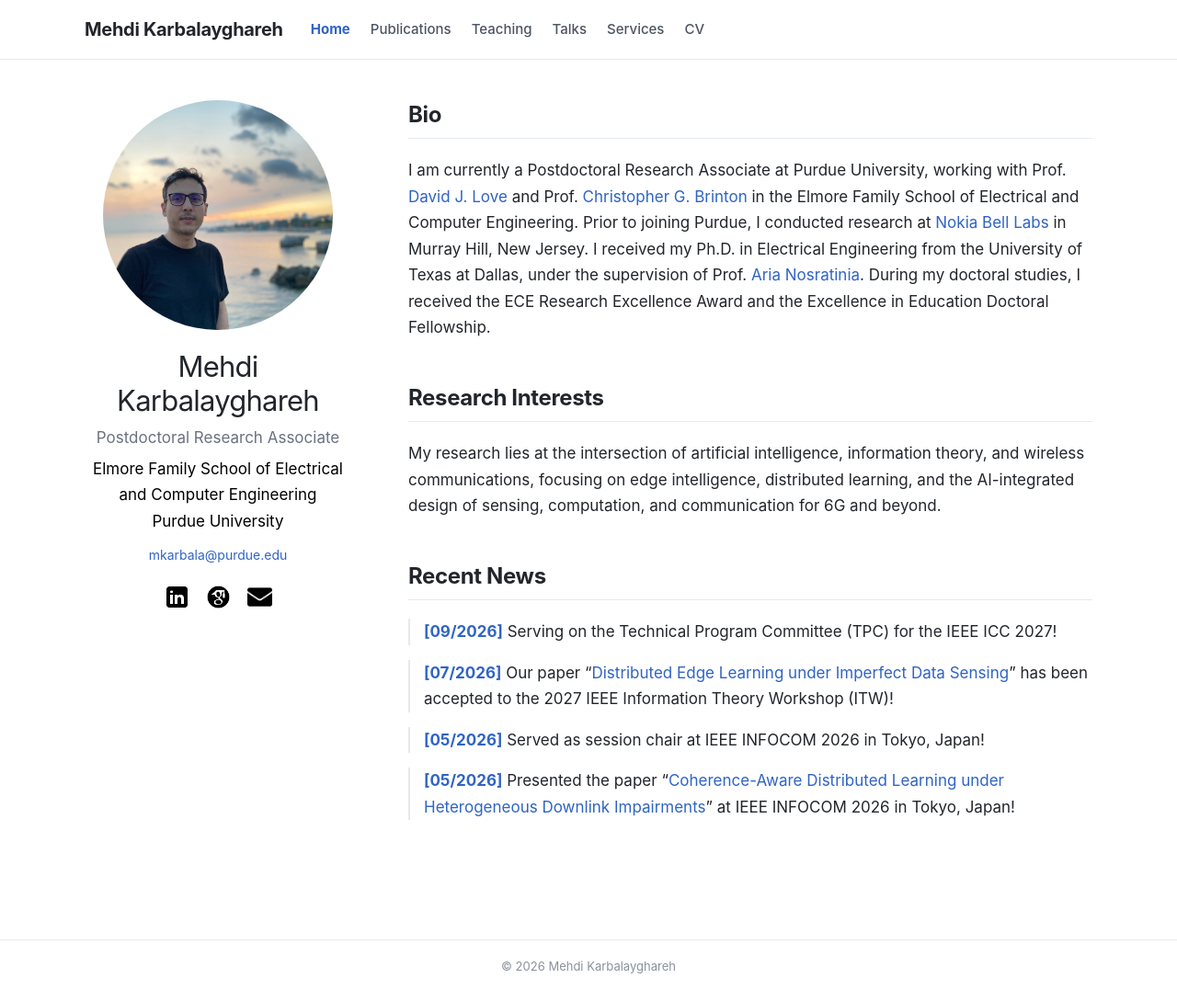
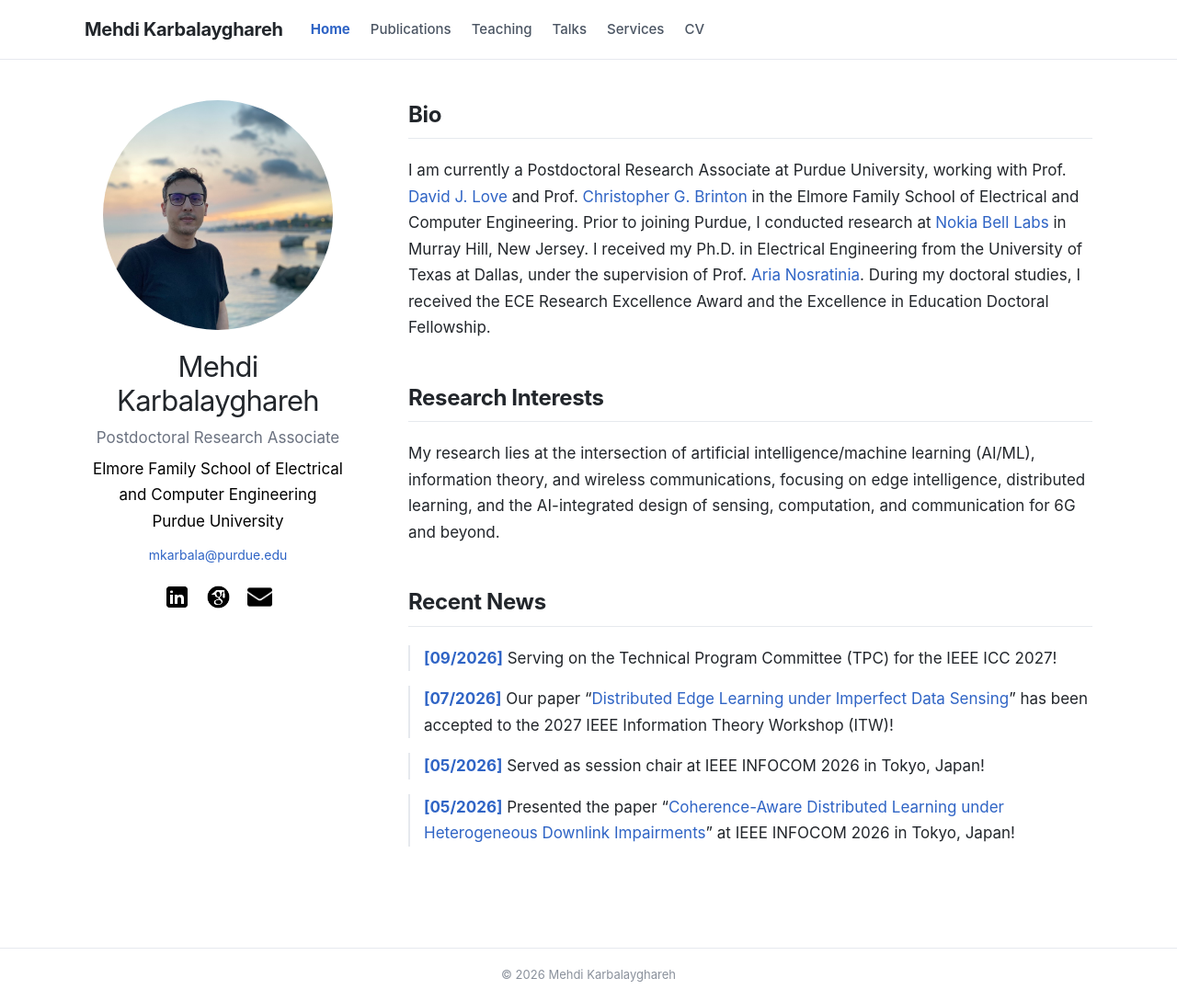
Before and after one commit to mkarbalaygh/mkarbalaygh.github.io, a Jekyll site: the page built from index.md, in a window 1280 px wide and 1089 px high. Shown: the whole window at 92% size. Built offline with Jekyll 4.4.1, drawn with Linux system fonts in a browser that asks for light colours; comment, search, counter and statistics services are not loaded.

Commit message:
Refine AI/ML wording in homepage Research Interests

```diff
--- a/index.md
+++ b/index.md
@@ -38,7 +38,7 @@ title: "Home"
     <section class="section-block">
       <h2 class="section-heading">Research Interests</h2>
       <p>
-        My research lies at the intersection of artificial intelligence, information theory, and wireless communications, focusing on edge intelligence, distributed learning, and the AI-integrated design of sensing, computation, and communication for 6G and beyond.
+        My research lies at the intersection of artificial intelligence/machine learning (AI/ML), information theory, and wireless communications, focusing on edge intelligence, distributed learning, and the AI-integrated design of sensing, computation, and communication for 6G and beyond.
       </p>
     </section>
 
```
